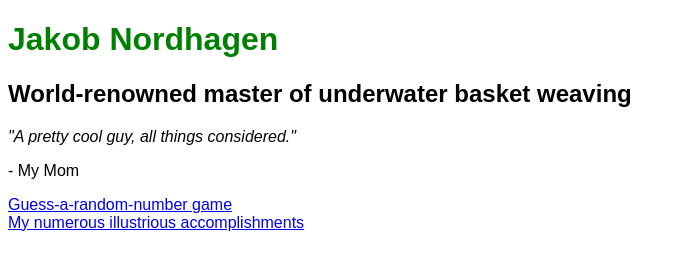
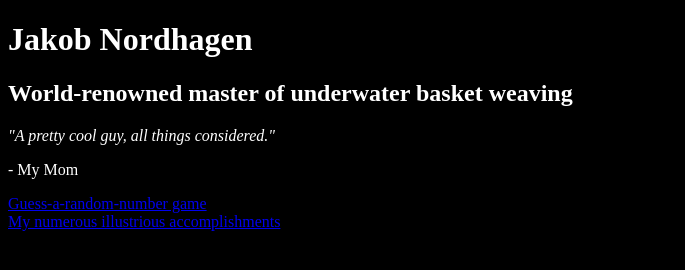
Before and after one commit to jnordhagen/first-website, a plain HTML site: page index.html in a window 1280 px wide. Shown: the whole page, without its empty margins (0-685 px from the left). Drawn offline with Linux system fonts and the light colour scheme.

Commit message:
changed style

```diff
--- /dev/null
+++ b/css/styles.css
@@ -0,0 +1,5 @@
+
+body {
+  background-color: black;
+  color: white;
+}
--- a/index.html
+++ b/index.html
@@ -4,7 +4,7 @@
 <head>
   <meta charset="utf-8">
   <title>Jakob Nordhagen</title>
-  <link rel="stylesheet" href="main.css">
+  <link rel="stylesheet" type="text/css" href="css/styles.css">
 </head>
 
 <body>
--- a/main.css
+++ /dev/null
@@ -1,7 +0,0 @@
-html {
-  font-family: sans-serif;
-}
-
-h1 {
-  color: green;
-}
```
